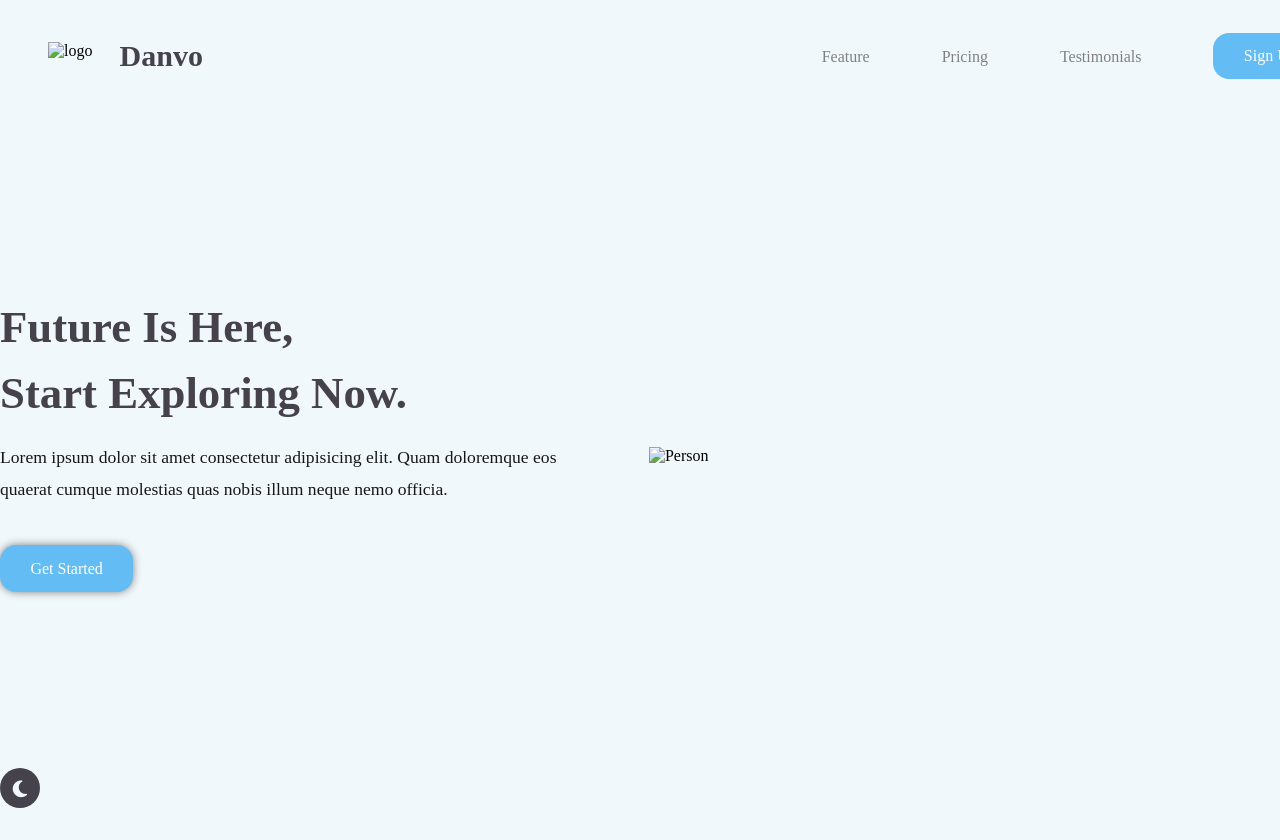
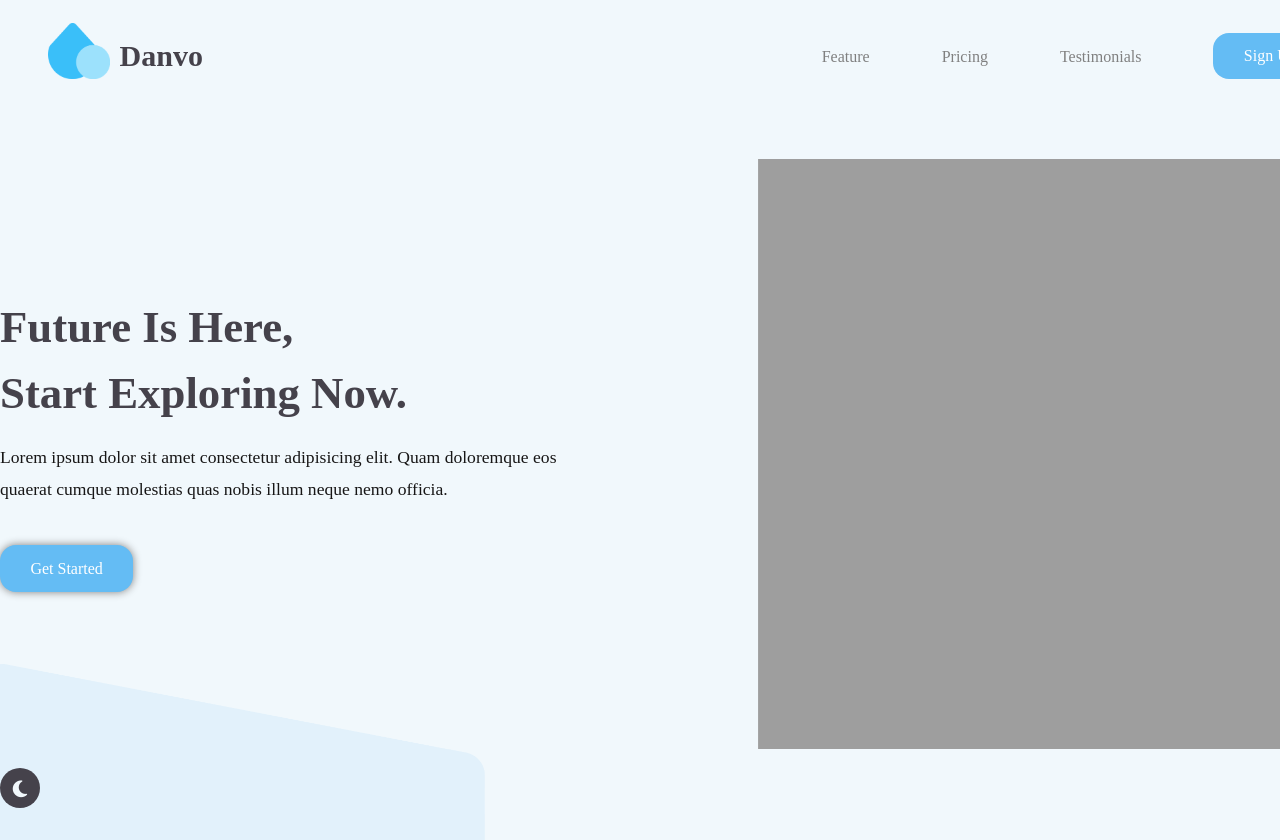
Before and after one commit to husainbc070503/Landing-Page-with-Light-Dark-Mode, a plain HTML site: page index.html in a window 1280 px wide. Drawn offline with Linux system fonts and the light colour scheme; the site is published under a folder, as on GitHub Pages, so addresses that start at the root find nothing.

Commit message:
Add files via upload

```diff
--- a/index.html
+++ b/index.html
@@ -12,12 +12,12 @@
 <body>
     <main>
         <div class="big-wrapper light">
-            <img src="/img/shape.png" alt="" class="shape">
+            <img src="img/shape.png" alt="" class="shape">
 
             <header>
                 <div class="container">
                     <div class="logo">
-                        <img src="/img/logo.png" alt="logo">
+                        <img src="img/logo.png" alt="logo">
                         <h3>Danvo</h3>
                     </div>
                     <div class="links">
@@ -48,7 +48,7 @@
                         </div>
                     </div>
                     <div class="right">
-                        <img src="/img/person.png" alt="Person" class="person">
+                        <img src="img/person.png" alt="Person" class="person">
                     </div>
                 </div>
             </div>
```
